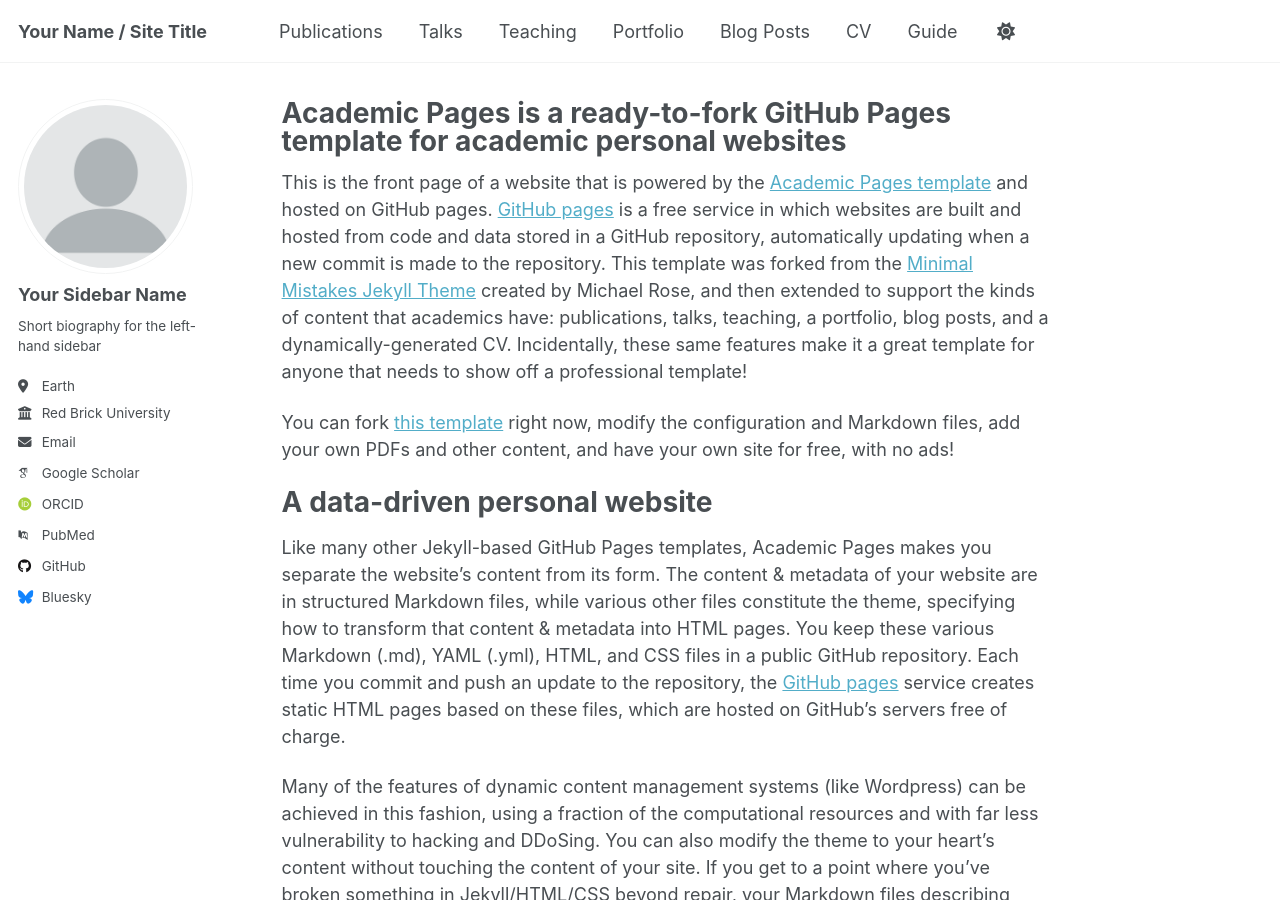
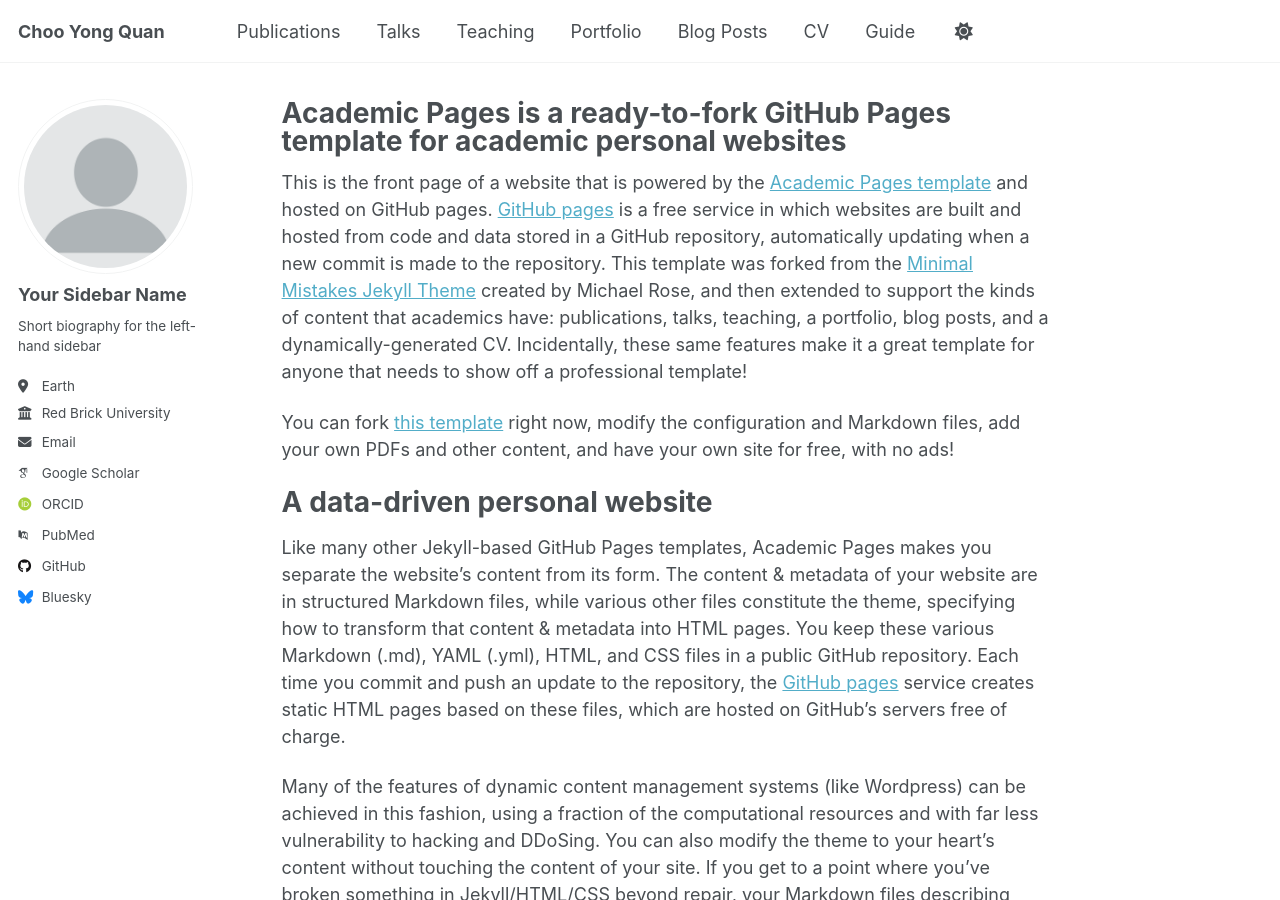
Before and after one commit to s25229-ctrl/s25229-ctrl, a Jekyll site: the page built from _pages/about.md, in a window 1280 px wide and 900 px high. Built offline with Jekyll 4.4.1, drawn with Linux system fonts in a browser that asks for light colours; some web fonts are replaced; a script that is not in the unit is left out.

Commit message:
Choo Yong Quan

```diff
--- a/_config.yml
+++ b/_config.yml
@@ -9,7 +9,7 @@
 # Basic Site Settings
 locale                   : "en-US"
 site_theme               : "default" # Currently available options are "default", "air"
-title                    : "Your Name / Site Title"
+title                    : "Choo Yong Quan"
 title_separator          : "-"
 name                     : &name "Your Name"
 description              : &description "personal description"
```
